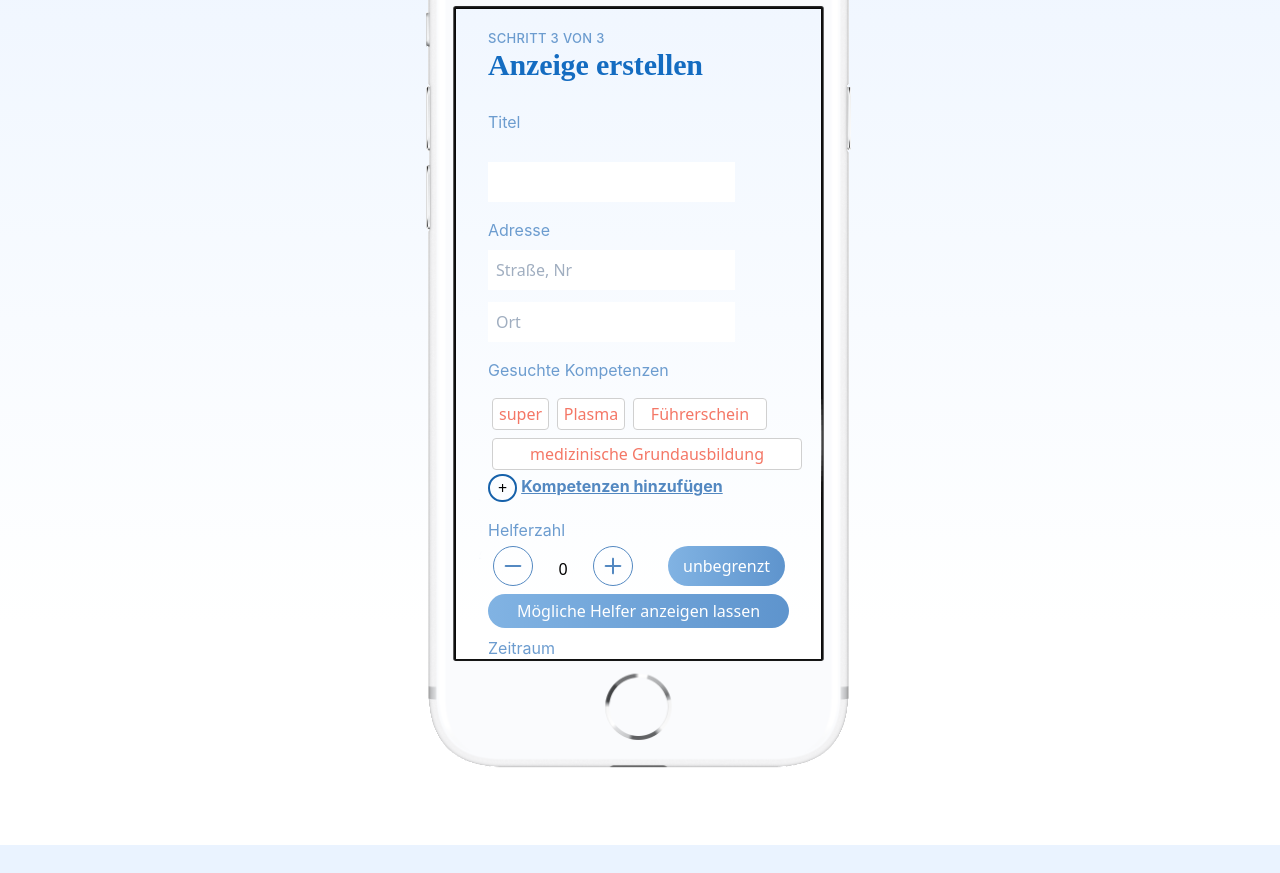
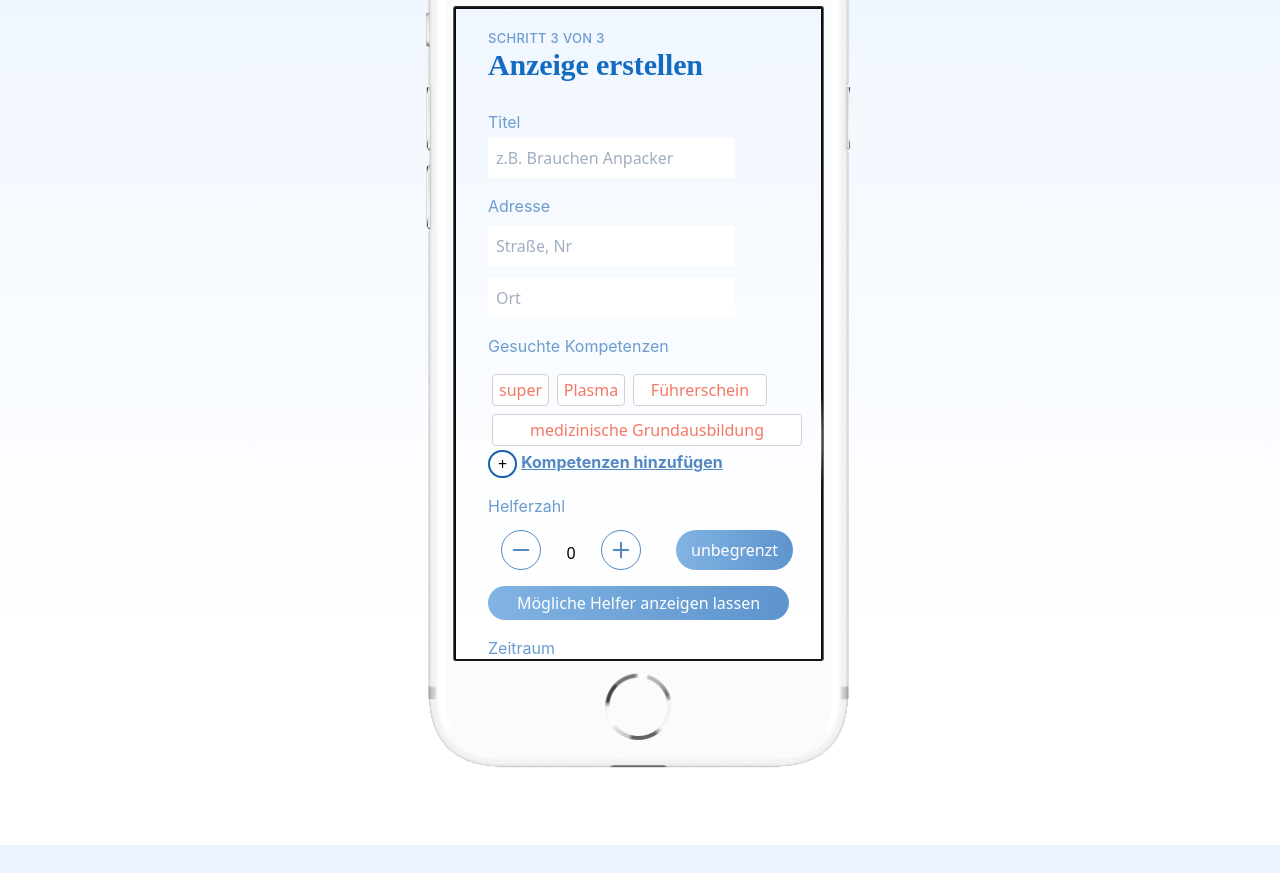
Before and after one commit to Helfer-Portal/helponspot-client, a React (Create React App) app: page /app/organisation/request in a window 1280 px wide. Shown: the part 280-1153 px from the top of the page. Built offline with nearby package versions, Linux system fonts and the light colour scheme; what @tailwindcss/ui would draw is missing.

Commit message:
Style fixes

```diff
--- a/src/features/app/organisation/request/CreateRequest.tsx
+++ b/src/features/app/organisation/request/CreateRequest.tsx
@@ -75,18 +75,21 @@ export default function CreateRequest() {
       ref={myContainerRef}
     >
       <QuestionWithLabel question="Anzeige erstellen" label="Schritt 3 von 3" />
+
+      {/* Title */}
       <div>
         <div className="mb-1 text-figmaDescription font-inter">Titel</div>
-        <br />
         <input
           type="text"
           name="name"
           className="p-2"
           value={title}
           onChange={updateTitle}
+          placeholder={"z.B. Brauchen Anpacker"}
         />
       </div>
 
+      {/* address */}
       <div className="mt-4">
         <div className="mb-1 text-figmaDescription font-inter">Adresse</div>
         <input
@@ -97,8 +100,7 @@ export default function CreateRequest() {
         <input type="text" placeholder="Ort" className="my-2 p-2"></input>
       </div>
 
-      <MapOverlay modal={modal} showMap={showMap}></MapOverlay>
-
+      {/* Competences */}
       <div className="my-2 flex flex-col align-start">
         <div className="mb-3 text-figmaDescription font-inter">
           Gesuchte Kompetenzen
@@ -108,19 +110,24 @@ export default function CreateRequest() {
         </div>
       </div>
 
+      {/* Helper Number */}
       <div className="flex flex-col py-2">
         <div className="mb-1 text-figmaDescription font-inter">Helferzahl</div>
-        <div className="w-full flex container-helper-numbers">
+        <div className="w-full p-2 flex container-helper-numbers">
           <Counter countState={[count, setCount]} />
         </div>
       </div>
 
+      {/* map */}
+      <MapOverlay modal={modal} showMap={showMap}></MapOverlay>
       <button onClick={showMap} className="unlimited">
         Mögliche Helfer anzeigen lassen
       </button>
 
+      {/* date */}
       <DatePicker dateState={[date, updateDate]}></DatePicker>
 
+      {/* last textfield */}
       <div className="py-2 w-full flex flex-col">
         <div className="mb-1 text-figmaDescription font-inter">
           Beschreibung
@@ -151,7 +158,7 @@ export default function CreateRequest() {
 const DatePicker = (props: { dateState: any }) => {
   let [date, updateDate] = props.dateState;
   return (
-    <div className="w-full flex flex-col py-2">
+    <div className="w-full flex flex-col py-4">
       <div className="mb-1 text-figmaDescription font-inter">Zeitraum</div>
       <div>
         <input type="date" value={date} onChange={updateDate}></input>
```
